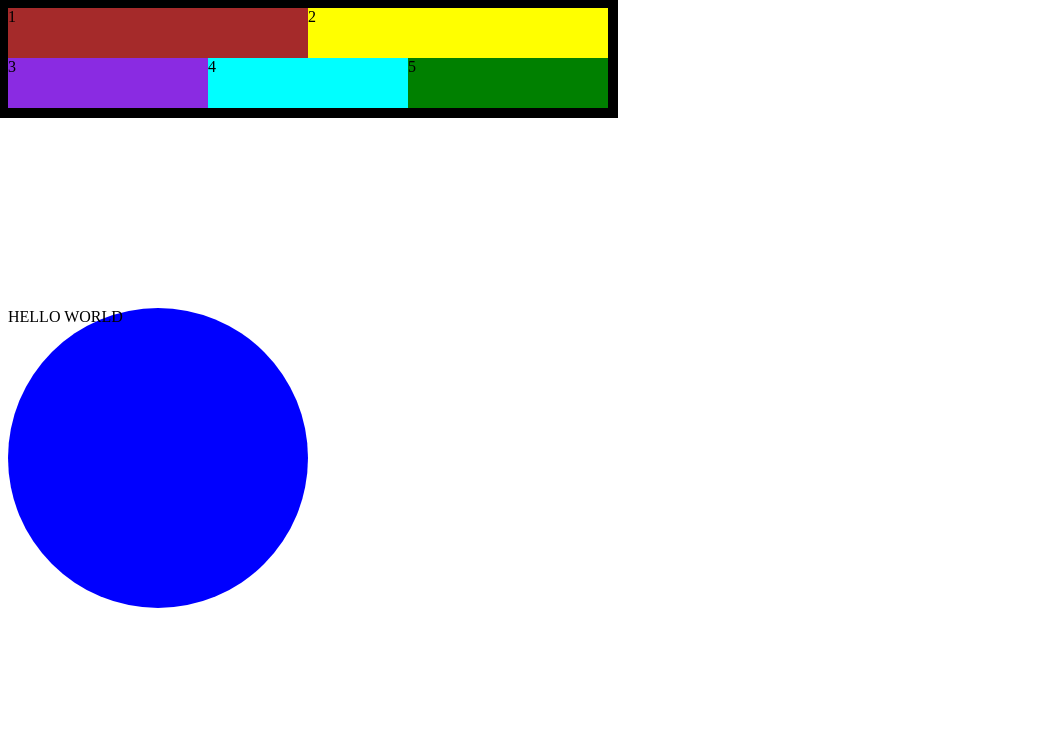
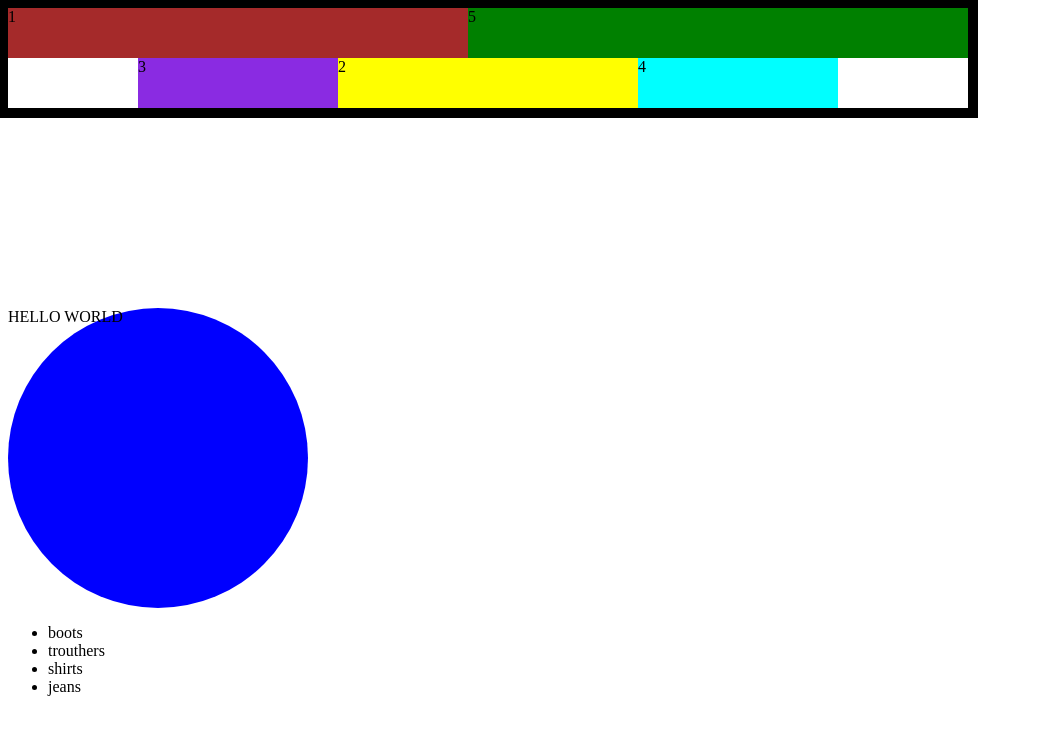
Before and after one commit to dydunec-serhii/test, a plain HTML site: page index.html in a window 1280 px wide. Shown: the whole page, without its empty margins (0-1041 px from the left). Drawn offline with Linux system fonts and the light colour scheme.

Commit message:
фіми

```diff
--- a/index.html
+++ b/index.html
@@ -15,5 +15,11 @@
         <div class="item-4">5</div>
       </div>
       <div class="element">HELLO WORLD</div>
+      <ul class="ul-listen">
+        <li class="after">boots</li>
+        <li class="after">trouthers</li>
+        <li class="after">shirts</li>
+        <li class="after">jeans</li>
+      </ul>
 </body>
 </html>
--- a/style.css
+++ b/style.css
@@ -1,46 +1,75 @@
 .item {
   display: flex;
   background-color: brown;
-  width: 300px;
+  width: 460px;
   height: 50px;
+  order: 1;
+
 
 }
+
 .container{
-  width: 600px;
+  width: 960px;
 }
+
+
 .item-1 {
   background-color: yellow;
   width: 300px;
   height: 50px;
+  order: 4;
+
 }
 
 .item-2 {
   background-color: blueviolet;
   width: 200px;
   height: 50px;
+  order: 3;
 }
 
 .item-3 {
   background-color: aqua;
   width: 200px;
   height: 50px;
+  order: 5;
 }
-.item-4{
+
+.item-4 {
   background-color: green;
-  width: 200px;
+  width: 500px;
   height: 50px;
   flex-wrap: wrap;
+  order: 2;
 }
-.holder{
+
+.holder {
   display: flex;
   flex-wrap: wrap;
   outline: 10px solid black;
   justify-content: center;
 }
-.element{
+
+.element {
   width: 300px;
   height: 300px;
   border-radius: 50%;
   background-color: blue;
   margin-top: 200px;
 }
+.ul-listen{
+
+}
+.after ::after{
+content:"";
+width: 30px;
+height: 30px;
+background-size:contain ;
+}
+.after::after{
+  display: none;
+  background-image:url(bobiks);
+}
+.after:hover::after{
+  display: block;
+}
```
Also changed, not shown: 1 other file.
